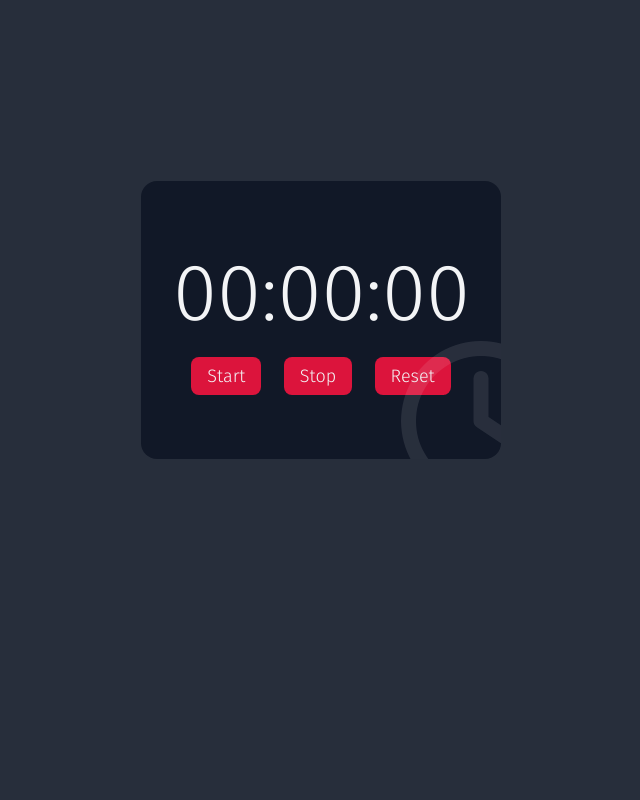
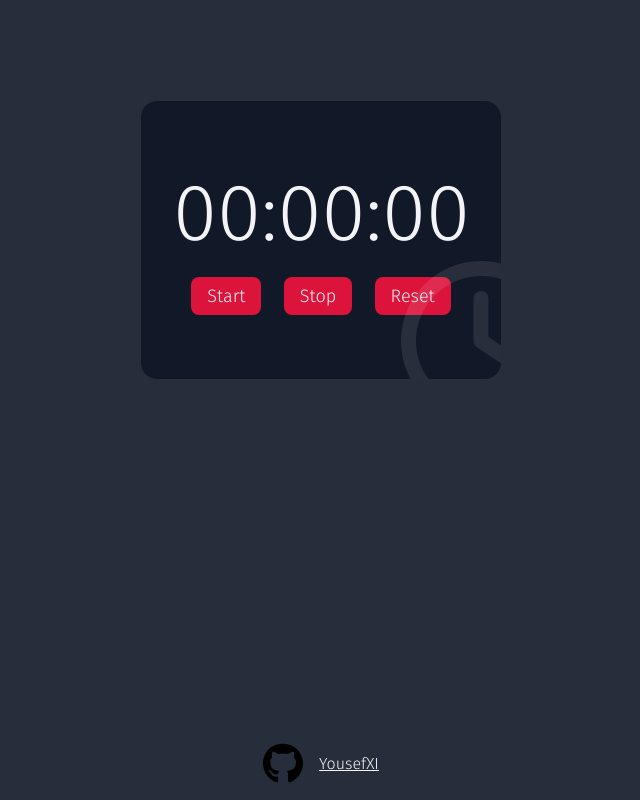
Before and after one commit to YousefXI/Mini-Projects, a plain HTML site: page timerJS/index.html in a window 1280 px wide. Shown: the whole page, without its empty margins (319-959 px from the left). Drawn offline with Linux system fonts and the light colour scheme.

Commit message:
Countdown timer project + adding github link

```diff
--- /dev/null
+++ b/Countdown Timer/main.css
@@ -0,0 +1,79 @@
+:root {
+   --light: #f3f4f6;
+   --dark: #272e3b;
+   --link-hover: #c55324;
+}
+
+* {
+   box-sizing: border-box;
+}
+
+h1 {
+   margin-top: 0;
+   font-weight: 500;
+}
+
+.text {
+   font-size: 60px;
+   font-weight: bold;
+}
+
+small {
+   font-weight: lighter;
+}
+
+body {
+   background: var(--light);
+   display: flex;
+   justify-content: center;
+   align-items: center;
+   flex-direction: column;
+   text-align: center;
+   font-size: 36px;
+   font-family: "poppins", sans serif;
+   margin: 0;
+   color: var(--light);
+}
+
+.container {
+   background-image: url(img/eberhard-grossgasteiger-wUWP53W7KbY-unsplash.jpg);
+   background-repeat: no-repeat;
+   background-position: 0;
+   background-size: cover;
+   width: 100%;
+   padding: 3em;
+   box-shadow: rgba(50, 50, 93, 0.25) 0px 50px 100px;
+}
+
+.countdown {
+   display: flex;
+   justify-content: center;
+   align-items: center;
+   gap: 3rem;
+}
+
+.github-link {
+   position: absolute;
+   bottom: 0;
+   display: flex;
+   flex-direction: column;
+   margin-bottom: 1rem;
+}
+
+.github-link a {
+   font-size: 16px;
+   color: var(--dark);
+   display: flex;
+}
+
+.github-link a p:hover {
+   color: var(--link-hover);
+}
+
+.github-link a img {
+   width: 40px;
+}
+
+.github-link a p {
+   margin-left: 1rem;
+}
--- a/timerJS/index.html
+++ b/timerJS/index.html
@@ -22,7 +22,12 @@
          <button id="stop">Stop</button>
          <button id="reset">Reset</button>
       </div>
+   </div>
 
+   <div class="github-link">
+      <a href="https://github.com/YousefXI"><img src="img/github-brands.svg" alt="">
+         <p>YousefXI</p>
+      </a>
    </div>
 
 
--- a/timerJS/main.css
+++ b/timerJS/main.css
@@ -14,7 +14,7 @@
 body {
    background: var(--dark);
    color: var(--light);
-   height: 80vh;
+   height: 100vh;
    display: flex;
    justify-content: center;
    align-items: center;
@@ -38,6 +38,7 @@ body {
    border-radius: 1rem;
    position: relative;
    overflow: hidden;
+   transform: translateY(-10rem);
 }
 
 .time {
@@ -78,3 +79,31 @@ button:hover {
 button:active {
    background: var(--dark);
 }
+
+.github-link {
+   position: absolute;
+   bottom: 0;
+   display: flex;
+   flex-direction: column;
+   margin-bottom: 1rem;
+}
+
+.github-link a {
+   font-size: 16px;
+   color: var(--light);
+   display: flex;
+}
+
+.github-link a:hover {
+   color: var(--primary);
+}
+
+.github-link a img {
+   width: 40px;
+}
+
+.github-link a p {
+   margin-left: 1rem;
+   display: flex;
+   align-items: center;
+}
```
Also changed, not shown: Countdown Timer/app.js (added, +26 -0 lines), Countdown Timer/index.html (added, +51 -0 lines), Countdown Timer/img/github-brands.svg (added), Countdown Timer/img/instagram.svg (added), Countdown Timer/img/linkedin.svg (added), Countdown Timer/img/youtube.svg (added), timerJS/img/clock-regular.svg (renamed from timerJS/clock-regular.svg), timerJS/img/github-brands.svg (added), 1 other file. Lines whose indentation alone changed are shown as unchanged.
